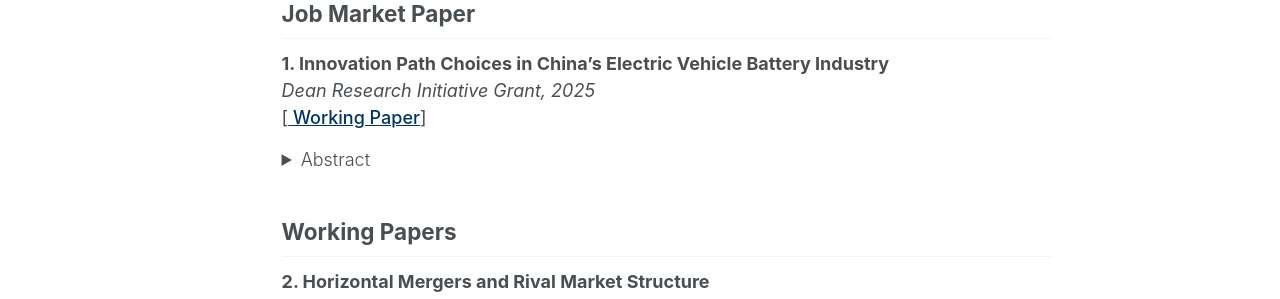
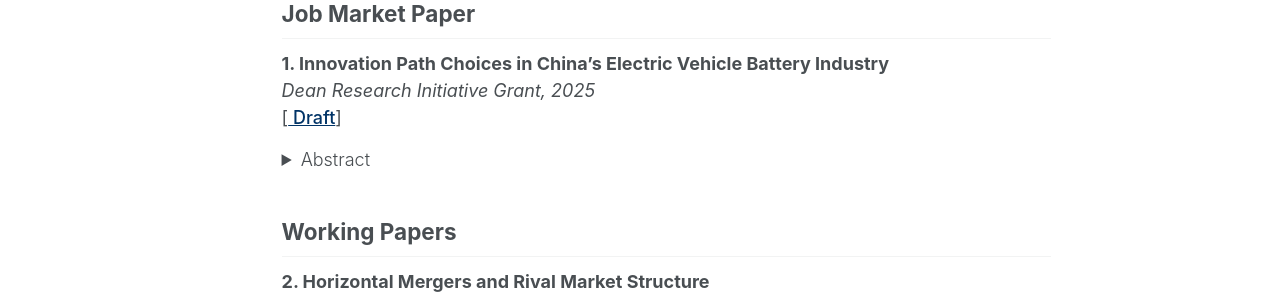
Before and after one commit to qwang819/qwang819.github.io, a Jekyll site: the page built from _pages/about.md, in a window 1280 px wide and 900 px high. Shown: the part 422-721 px from the top of the window. Built offline with Jekyll 4.4.1, drawn with Linux system fonts in a browser that asks for light colours; a script that is not in the unit is left out.

Commit message:
Update about.md

```diff
--- a/_pages/about.md
+++ b/_pages/about.md
@@ -20,7 +20,7 @@ Email: <a href="mailto:qwang819@umd.edu">qwang819@umd.edu</a>
 **1. Innovation Path Choices in China’s Electric Vehicle Battery Industry**
 *Dean Research Initiative Grant, 2025*
 [<a href="https://www.dropbox.com/scl/fi/3m42ouwtzkw93a6a8qlri/QianWang_JMP_20251029.pdf?rlkey=v1t2dx8ti9oy42y4ymolz2lt6&st=0pkoghqy&dl=0" style="color:#003366; font-weight:550">
-Working Paper</a>]
+Draft</a>]
 <details style="margin-top: -0.5rem; margin-bottom: 1rem;">
    <summary><span style="font-weight:300;">Abstract</span></summary>
    <p style="text-align: justify;">
```
